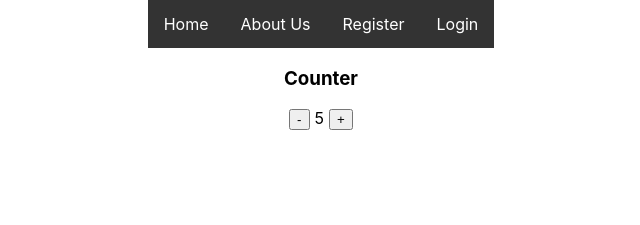
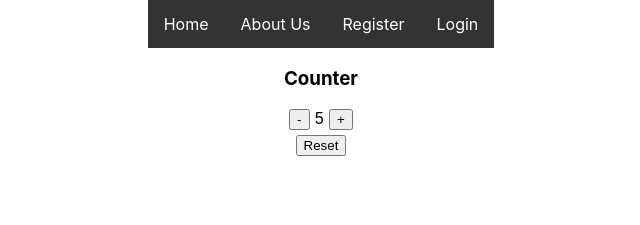
Before and after one commit to TeodorBoyadzhiev/React, a React (Create React App) app in the folder first-app/: page / in a window 1280 px wide. Shown: the top 225 px of the page, without its empty margins (319-959 px from the left). Built offline with nearby package versions, Linux system fonts and the light colour scheme.

Commit message:
new-button

```diff
--- a/first-app/src/components/Body.js
+++ b/first-app/src/components/Body.js
@@ -9,13 +9,18 @@ class Body extends Component {
         }
     }
 
+    resetCounter(e) {
+        this.setState((e) => ({ count: 0 }));
+    }
+
     render() {
         return (
-            <div style={{textAlign:"center"}}>
-                <h3 style={{textAlign:"center"}}>Counter</h3>
-                <button style={{marginRight:"5px"}} onClick={(e) => this.setState((oldState) => ({ count: oldState.count - 1 }))}>-</button>
+            <div style={{ textAlign: "center" }}>
+                <h3 style={{ textAlign: "center" }}>Counter</h3>
+                <button style={{ marginRight: "5px" }} onClick={(e) => this.setState((oldState) => ({ count: oldState.count - 1 }))}>-</button>
                 <span>{this.state.count}</span>
-                <button style={{marginLeft:"5px"}} onClick={(e) => this.setState((oldState) => ({ count: oldState.count + 1 }))}>+</button>
+                <button style={{ marginLeft: "5px" }} onClick={(e) => this.setState((oldState) => ({ count: oldState.count + 1 }))}>+</button><br></br>
+                <button style={{ margin: "5px" }} onClick={this.resetCounter.bind(this)}>Reset</button>
             </div>
         );
     }
```
